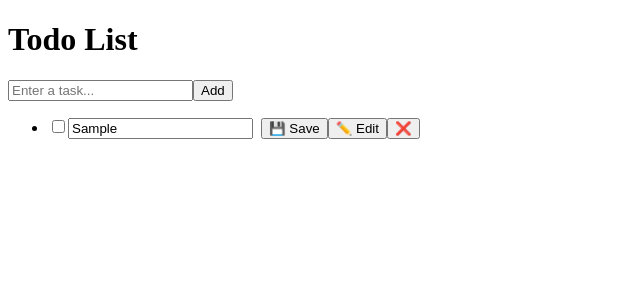
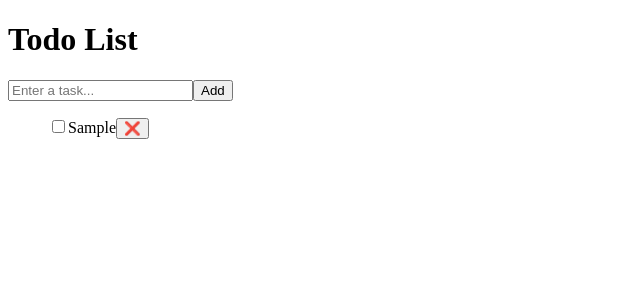
Before and after one commit to leontoys/todo-app, a React (Vite) app in the folder frontend/: page / in a window 1280 px wide. Both pictures are taken after typing "Sample" into the empty fields and a click on the button "Add". Shown: the top 300 px of the page, without its empty margins (0-640 px from the left). Built offline with nearby package versions, Linux system fonts and the light colour scheme.

Commit message:
todolist-item-corrected

```diff
--- a/frontend/src/components/TodoItem.jsx
+++ b/frontend/src/components/TodoItem.jsx
@@ -1,26 +1,10 @@
-import React, { useState } from "react";
-
 const TodoItem = ({todo,toggleComplete,deleteTodo})=>{
-
-    const [isEditing,setIsEditing] = useState(false)
-    const [newText,setNewText] = useState(todo.text)
-
-    const handleEdit = ()=>{
-
-    }
-
-    const handleSave = ()=>{
-
-    }
 
     return(
         <li style={{textDecoration:todo.completed? "line-through":"none",cursor:"pointer"}}>
         <input
         onChange={()=>toggleComplete(todo.id)}
-        type="checkbox"></input>
-        <input value={todo.text}></input>
-        <button onClick={handleSave} style={{ marginLeft: "8px" }}>💾 Save</button>
-        <button onClick={handleEdit}>✏️ Edit</button>
+        type="checkbox"></input>{todo.text}
         <button onClick={()=>deleteTodo(todo.id)}>❌</button>
         </li>
     )
--- a/frontend/src/components/TodoList.jsx
+++ b/frontend/src/components/TodoList.jsx
@@ -1,11 +1,12 @@
 import React,{useState} from "react";
 import TodoItem from './TodoItem'
 
-const TodoList = ({todos,toggleComplete,deleteTodo,handleEdit,handleSave})=>{
+const TodoList = ({todos,toggleComplete,deleteTodo})=>{
     return(
-    <ul>
+    <ul style={{listStyle:"none"}}>
         {todos.map( todo=>
-            <TodoItem key={todo.id} todo={todo}
+            <TodoItem key={todo.id}
+            todo={todo}
             toggleComplete={toggleComplete}
             deleteTodo={deleteTodo}
             ></TodoItem>
```
